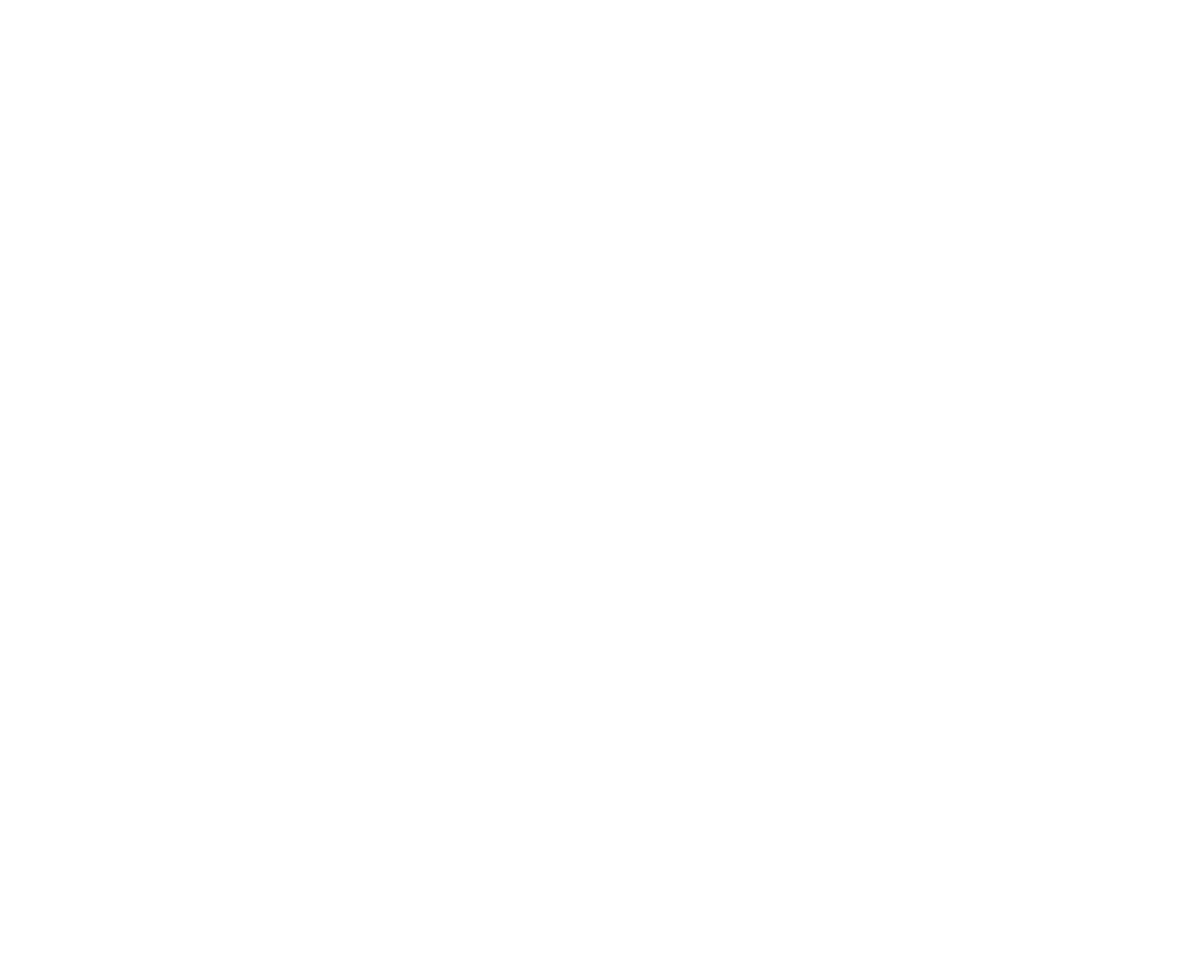
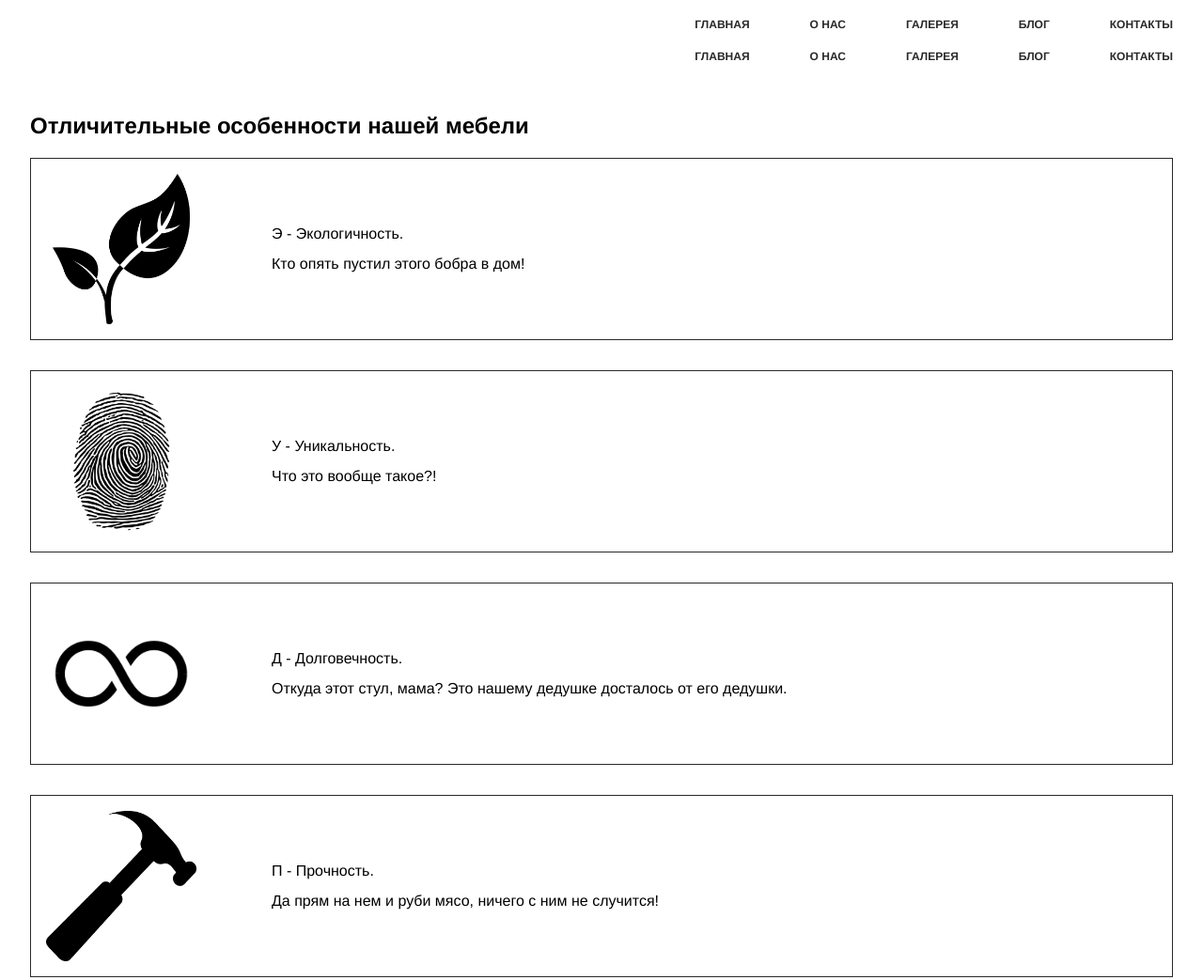
Before and after one commit to vishneuski/vishneuski.github.io, a plain HTML site: page pages/aboutUs.html in a window 1280 px wide. Shown: the whole page at 94% size. Before the commit the page ends 800 px from the top, so only its background shows below. Drawn offline with Linux system fonts and the light colour scheme.

Commit message:
Work with aboutUs page

```diff
--- a/pages/aboutUs.html
+++ b/pages/aboutUs.html
@@ -2,9 +2,77 @@
 <html lang="en">
   <head>
     <meta charset="UTF-8">
-    <title>Title</title>
+    <title>О нас</title>
+    <link rel="stylesheet" href="./../styles/root.css">
+    <link rel="stylesheet/less" href="./../styles/pages/aboutUs.less">
+    <script src="./../scripts/lib/less.js" ></script>
   </head>
   <body>
-
+    <nav class="navigation">
+      <ul class="navigation__links-group">
+        <li class="navigation__links-group-item">
+          <a class="navigation__link" href="./../index.html">Главная</a>
+        </li>
+        <li class="navigation__links-group-item">
+          <a class="navigation__link" href="./../pages/aboutUs.html">О нас</a>
+        </li>
+        <li class="navigation__links-group-item">
+          <a class="navigation__link" href="./../pages/gallery.html">Галерея</a>
+        </li>
+        <li class="navigation__links-group-item">
+          <a class="navigation__link" href="./../pages/blog.html">Блог</a>
+        </li>
+        <li class="navigation__links-group-item">
+          <a class="navigation__link" href="./../pages/contacts.html">Контакты</a>
+        </li>
+      </ul>
+    </nav>
+      <ul class="navigation__links-group">
+        <li class="navigation__links-group-item">
+          <a class="navigation__link" href="./../index.html">Главная</a>
+        </li>
+        <li class="navigation__links-group-item">
+          <a class="navigation__link" href="./../pages/aboutUs.html">О нас</a>
+        </li>
+        <li class="navigation__links-group-item">
+          <a class="navigation__link" href="./../pages/gallery.html">Галерея</a>
+        </li>
+        <li class="navigation__links-group-item">
+          <a class="navigation__link" href="./../pages/blog.html">Блог</a>
+        </li>
+        <li class="navigation__links-group-item">
+          <a class="navigation__link" href="./../pages/contacts.html">Контакты</a>
+        </li>
+      </ul>
+    </nav>
+    <div class="aboutUs-layout">
+      <section class="aboutUs">
+        <h1>Отличительные особенности нашей мебели</h1>
+        <div class="aboutUs-item">
+          <img class="aboutUs-item-img" src="./../images/aboutUs-icon/green.png" alt="">
+          <div class="aboutUs-item-content">
+            Э - Экологичность.<br>Кто опять пустил этого бобра в дом!
+          </div>
+        </div>
+        <div class="aboutUs-item">
+          <img class="aboutUs-item-img" src="./../images/aboutUs-icon/unic.png" alt="">
+          <div class="aboutUs-item-content">
+            У - Уникальность.<br>Что это вообще такое?!
+          </div>
+        </div>
+        <div class="aboutUs-item">
+          <img class="aboutUs-item-img" src="./../images/aboutUs-icon/infinity.png" alt="">
+          <div class="aboutUs-item-content">
+            Д - Долговечность.<br>Откуда этот стул, мама? Это нашему дедушке досталось от его дедушки.
+          </div>
+        </div>
+        <div class="aboutUs-item">
+          <img class="aboutUs-item-img" src="./../images/aboutUs-icon/power.png" alt="">
+          <div class="aboutUs-item-content">
+            П - Прочность.<br>Да прям на нем и руби мясо, ничего с ним не случится!
+          </div>
+        </div>
+      </section>
+    </div>
   </body>
 </html>
--- /dev/null
+++ b/styles/pages/aboutUs.less
@@ -0,0 +1,31 @@
+@import "./../pages/components/loft-navigation.css";
+
+@border: #292929;
+
+.aboutUs-layout {
+  width: 95%;
+  margin: 2em auto;
+}
+  .aboutUs {
+    display: flex;
+    flex-direction: column;
+
+    &-item {
+      margin-bottom: 2em;
+      display: flex;
+      justify-content: flex-start;
+      align-items: center;
+      border: 1px solid @border;
+      padding: 1em;
+
+      &-img {
+        width: 10em;
+        height: 10em;
+        vertical-align:center;
+      }
+      &-content {
+        margin-left: 5em;
+        line-height: 2em;
+      }
+    }
+  }
```
Also changed, not shown: index.html (+1 -1 lines), pages/blog.html (+1 -1 lines), pages/contacts.html (+1 -1 lines), pages/gallery.html (+2 -2 lines), images/aboutUs-icon/green.png (added), images/aboutUs-icon/infinity.png (added), images/aboutUs-icon/power.png (added), images/aboutUs-icon/unic.png (added), styles/pages/aboutUs.css, styles/pages/gallery.css.
